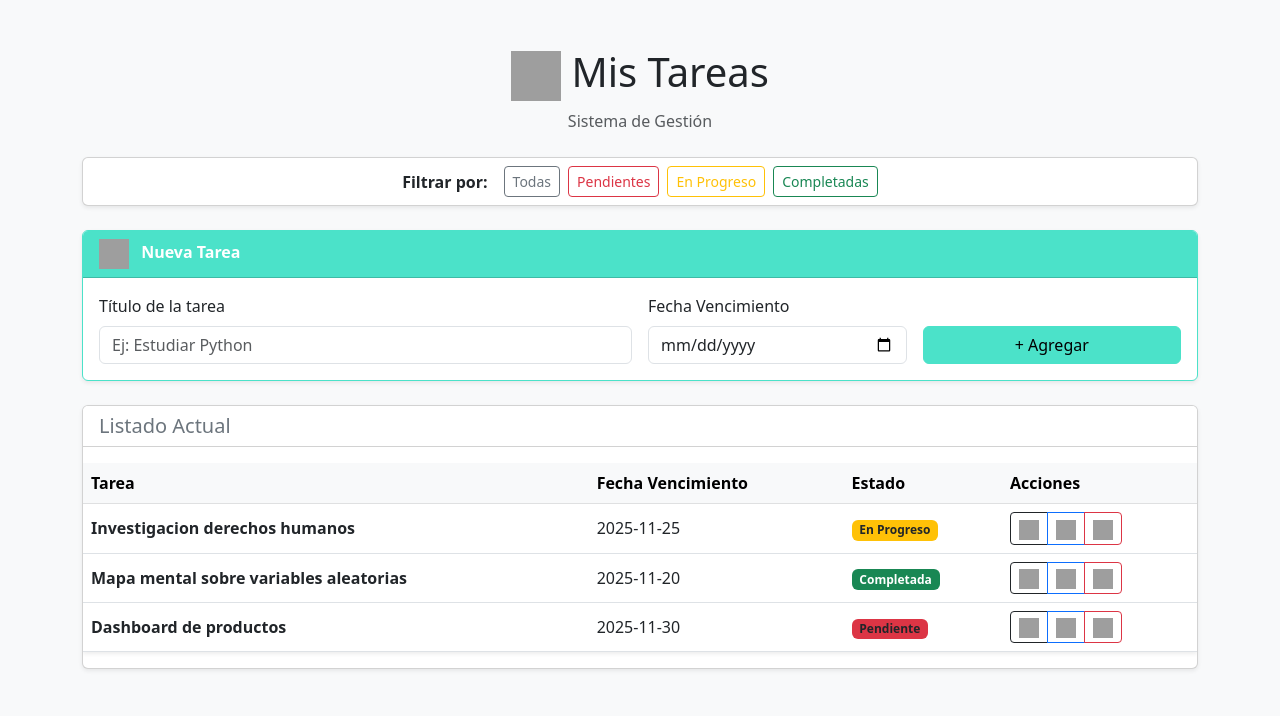
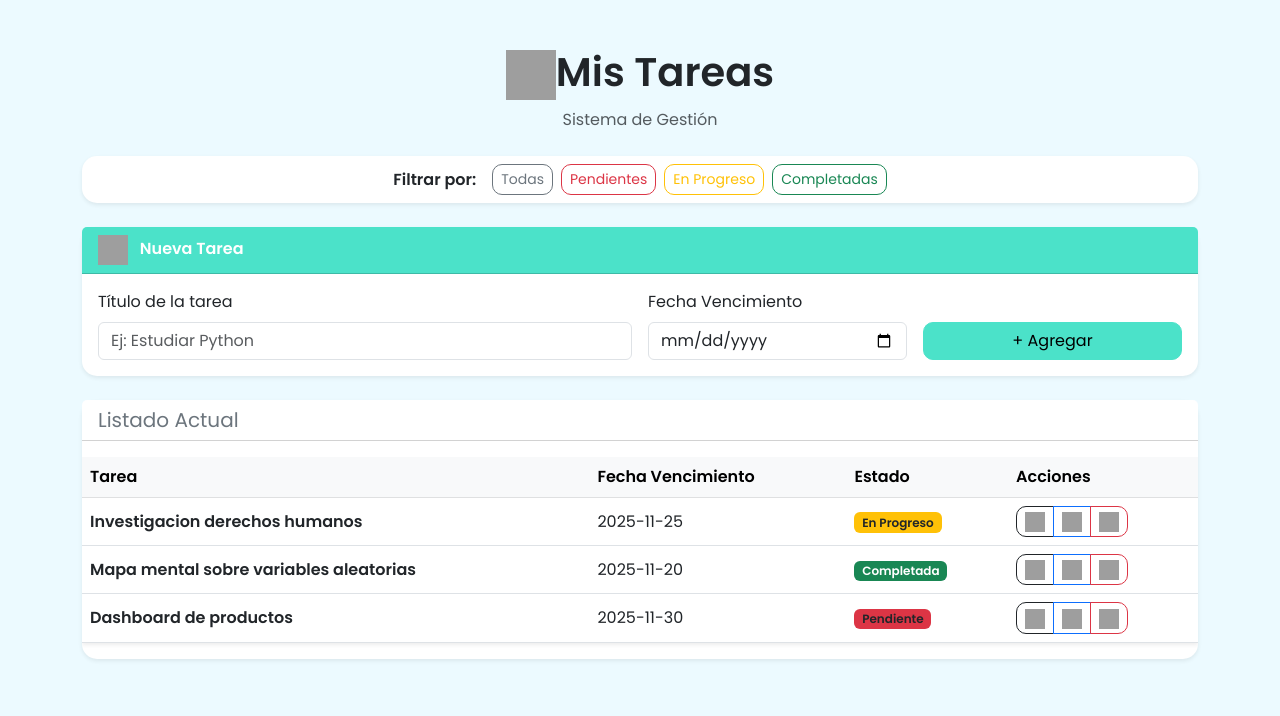
Before and after one commit to Dan-pach3co/prueba-tecnica, a Flask app: page / in a window 1280 px wide. Shown: the top 716 px of the page. Run offline with Flask 3, Linux system fonts and the light colour scheme; grey boxes are pictures that could not be loaded.

Commit message:
last commit

```diff
--- a/app.py
+++ b/app.py
@@ -1,5 +1,6 @@
-from flask import Flask, render_template, request, redirect, url_for
+from flask import Flask, render_template, request, redirect, url_for, flash
 app = Flask(__name__)
+app.secret_key = "RaeAlert"
 
 #lista diccionario predeterminada
 tasks = [
@@ -22,9 +23,7 @@ next_id = 4
 
 @app.route("/")
 def task_list():
-    # Obtenemos el filtro de la URL (ej: /?estado=pendiente)
     filtro = request.args.get('estado')
-
     if filtro and filtro != 'todas':
         tareas_filtradas = [t for t in tasks if t["estado"] == filtro] #filtra por estado seleccionado si no son todos
     else:
@@ -47,14 +46,15 @@ def add_task():
         }
         tasks.append(nueva_tarea)
         next_id += 1
+        flash("¡Tarea creada exitosamente!", "success")
+    return redirect("/")
 
-    return redirect("/")
 
 @app.route("/delete/<int:task_id>")
 def delete_task(task_id):
     global tasks
-    # Recreamos la lista excluyendo la tarea que queremos borrar
-    tasks = [task for task in tasks if task["id"] != task_id]
+    tasks = [task for task in tasks if task["id"] != task_id] #reescribe la lista
+    flash("Tarea eliminada correctamente.", "danger")
     return redirect("/")
 
 
@@ -78,7 +78,7 @@ def edit_task(task_id):
 def view_detail(task_id):
     tarea = next((t for t in tasks if t["id"] == task_id), None)
 
-    # Si no existe la tarea, volvemos al inicio normal
+    # Si no existe la tarea vuelve al inicio normal
     if not tarea:
         return redirect("/")
     return render_template("index.html", detail=tarea, tasks=tasks)
--- a/templates/index.html
+++ b/templates/index.html
@@ -3,14 +3,29 @@
 <head>
     <meta charset="UTF-8">
     <meta name="viewport" content="width=device-width, initial-scale=1.0">
+    <link rel="icon" href="https://cdn-icons-png.flaticon.com/128/9513/9513435.png">
     <title>Gestor de Tareas</title>
     <link href="https://cdn.jsdelivr.net/npm/bootstrap@5.3.0/dist/css/bootstrap.min.css" rel="stylesheet">
+    <link href="https://fonts.googleapis.com/css2?family=Poppins:wght@300;400;600&display=swap" rel="stylesheet">
+
 </head>
-<body class="bg-light">
+
+<body style="background-color: rgb(236, 250, 255);">
+{% with messages = get_flashed_messages(with_categories=true) %}
+        {% if messages %}
+            {% for category, message in messages %}
+                <div class="notification-bar bg-{{ category }} text-white text-center py-2 shadow fw-bold">
+                    {% if category == 'success' %} <img src="https://cdn-icons-png.flaticon.com/128/9720/9720724.png" alt="Agregado" width="20" height="20"> {% else %} <img src="https://cdn-icons-png.flaticon.com/128/1828/1828595.png" alt="Borrado" width="20" height="20"> {% endif %}
+                    {{ message }}
+                </div>
+            {% endfor %}
+        {% endif %}
+    {% endwith %}
+
 
     <div class="container mt-5 pb-5">
         <div class="text-center mb-4">
-            <h1><img src="https://cdn-icons-png.flaticon.com/128/12247/12247329.png" alt="Ver Detalle" width="50" height="50"> Mis Tareas</h1>
+            <h1><img src="https://cdn-icons-png.flaticon.com/128/12247/12247329.png" alt="Ver Detalle" width="50" height="50"><strong>Mis Tareas</strong></h1>
             <p class="text-muted">Sistema de Gestión</p>
         </div>
 
@@ -77,5 +92,48 @@
     </div>
 
     <script src="https://cdn.jsdelivr.net/npm/bootstrap@5.3.0/dist/js/bootstrap.bundle.min.js"></script>
+
+<style>
+    body {
+        font-family: 'Poppins', sans-serif;
+    }
+
+    tbody tr {
+        transition: all 0.2s;
+    }
+    tbody tr:hover {
+        background-color: #f8f9fa; /* Gris muy clarito */
+        transform: scale(1.01); /* Crece un poquitito */
+        box-shadow: 0 2px 5px rgba(0,0,0,0.1); /* Sombra suave */
+        z-index: 10;
+        position: relative;
+    }
+
+    /* Bordes más redondeados en las tarjetas */
+    .card {
+        border-radius: 15px;
+        border: none;
+    }
+
+    .btn {
+        border-radius: 10px;
+    }
+
+    .notification-bar {
+    position: fixed;
+    top: 0;
+    left: 0;
+    width: 100%;
+    z-index: 9999;
+    animation: slideDownUp 4s forwards;
+}
+/* notificacion al agregar y eliminar una tarea*/
+@keyframes slideDownUp {
+    0% { top: -50px; }
+    10% { top: 0; }
+    80% { top: 0; }
+    100% { top: -50px; }
+}
+</style>
 </body>
 </html>
```
